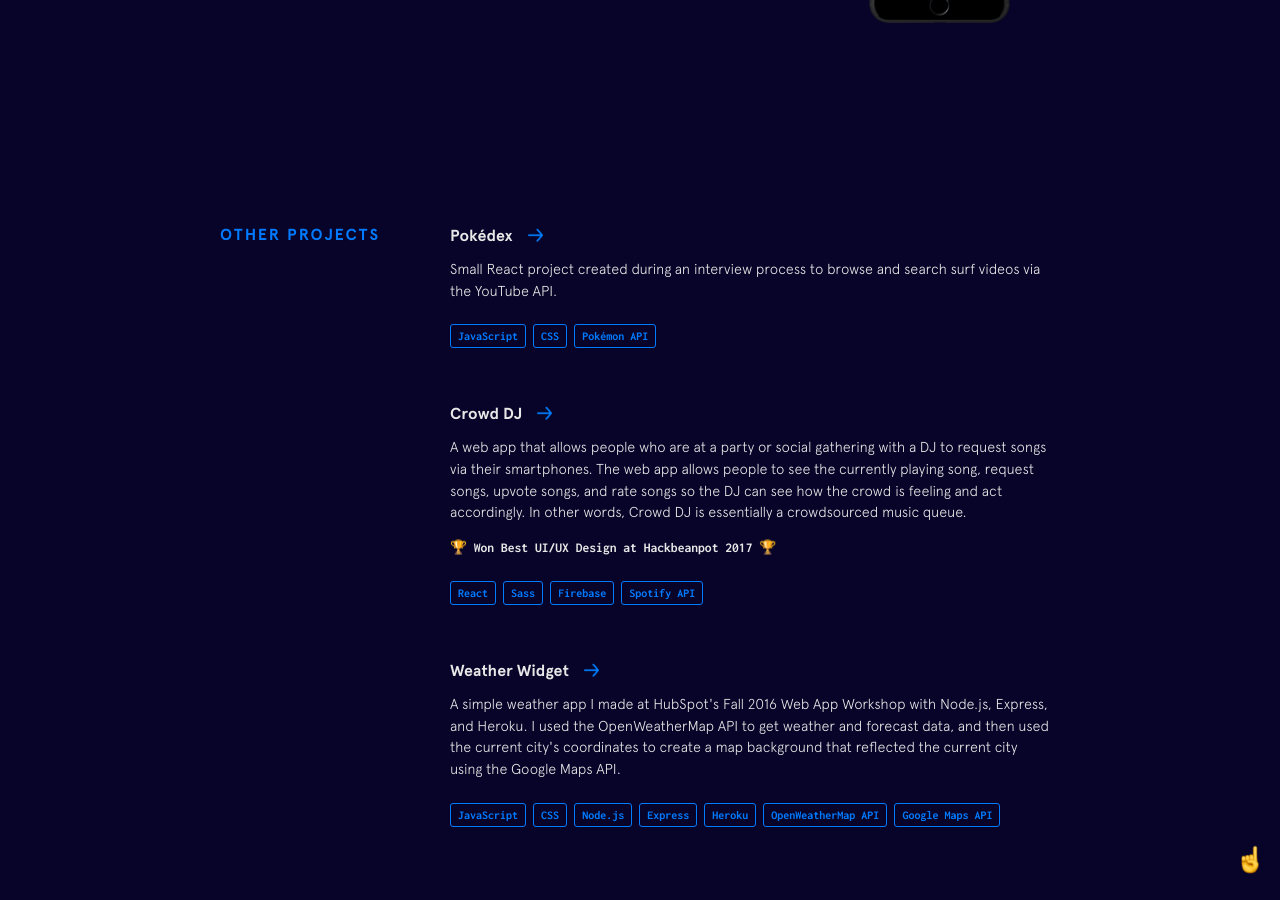
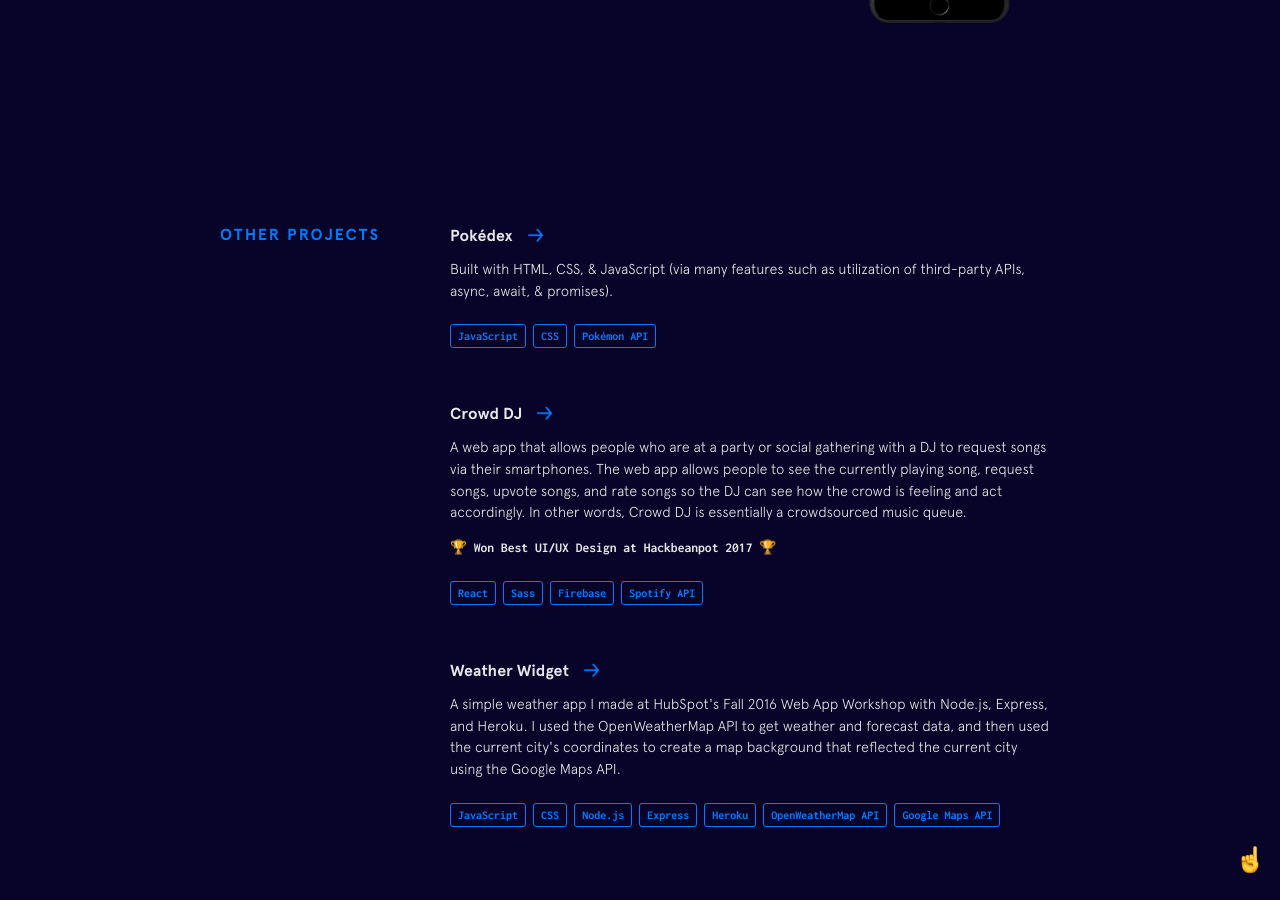
Before and after one commit to ArturReyes/arturreyes.github.io, a Jekyll site: the page built from index.html, in a window 1280 px wide and 900 px high, scrolled down 3534 px. Built offline with Jekyll 4.4.1, drawn with Linux system fonts in a browser that asks for light colours; nearby versions of some CDN libraries.

Commit message:
forgor description

```diff
--- a/_data/other-projects.yml
+++ b/_data/other-projects.yml
@@ -1,7 +1,7 @@
 - name: Pokédex
   url: https://github.com/rs-arturo/pokedex
   code: https://github.com/rs-arturo/pokedex
-  description: Small React project created during an interview process to browse and search surf videos via the YouTube API.
+  description: Built with HTML, CSS, & JavaScript (via many features such as utilization of third-party APIs, async, await, & promises).
   used:
     - thing: JavaScript
     - thing: CSS
```
